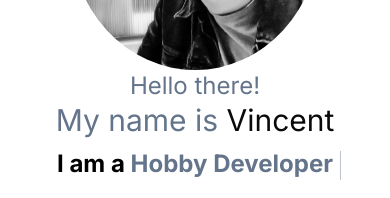
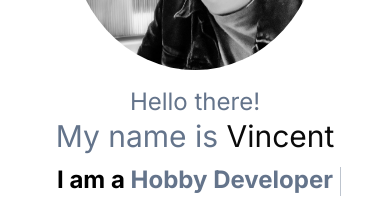
Before and after one commit to Vkscoma/next-personal-site-vs, a Next.js app: page / in a window 390 px wide. Shown: the part 347-545 px from the top of the page. Built offline with nearby package versions, Linux system fonts and the light colour scheme.

Commit message:
last touches to hero page

```diff
--- a/app/components/Hero.jsx
+++ b/app/components/Hero.jsx
@@ -12,7 +12,7 @@ const Hero = () => {
                         initial={{ x: -100, opacity: 0 }}
                         animate={{ x: 0, opacity: 1 }}
                         transition={{ duration: 0.5, delay: 0.2 }}
-                        className="text-2xl dark:text-teal-400 text-slate-500">Hello there!
+                        className="text-2xl dark:text-teal-400 text-slate-500 md:mt-0 mt-4">Hello there!
                     </motion.h1>
                     {/* <h1 className="text-xl mt-2">Hello there!</h1> */}
                     <motion.h1
@@ -31,9 +31,9 @@ const Hero = () => {
                     {/* <p className="mt-2 custom--animation--text">I am a <span className="dark:text-teal-400 text-slate-500"></span></p> */}
                 </div>
                 <motion.div
-                    initial={{ x: 100, opacity: 0 }}
+                    initial={{ x: 50, opacity: 0 }}
                     animate={{ x: 0, opacity: 1 }}
-                    transition={{ duration: 0.5, delay: 1 }}
+                    transition={{ duration: 0.5, delay: .5 }}
                     className="custom-round cursor-pointer responsive-image">
                     <Image src="/profile_photo.jpeg" width={350} height={350} alt="profile picture" className="custom-round cursor-pointer responsive-image" />
                 </motion.div>
```
